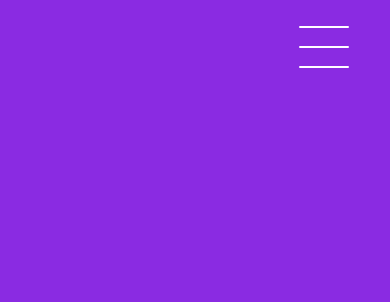
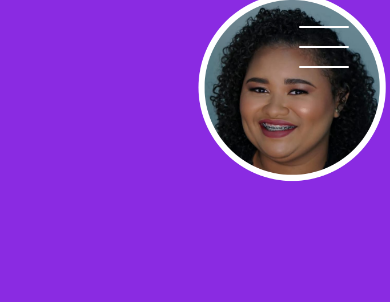
Before and after one commit to samybaby/Meu-Portfolio, a plain HTML site: page index.html in a window 390 px wide. Shown: the top 302 px of the page. Drawn offline with Linux system fonts and the light colour scheme; a web font is replaced by a local one.

Commit message:
Mudando a Image de Position

```diff
--- a/style.css
+++ b/style.css
@@ -297,6 +297,7 @@ h2 {
 @media (max-width: 768px) {
   .header-container {
     padding: 0 32px;
+    background-position-y: -20px;
   }
 
   h1 {
```
Also changed, not shown: index.html (line endings or trailing spaces).
